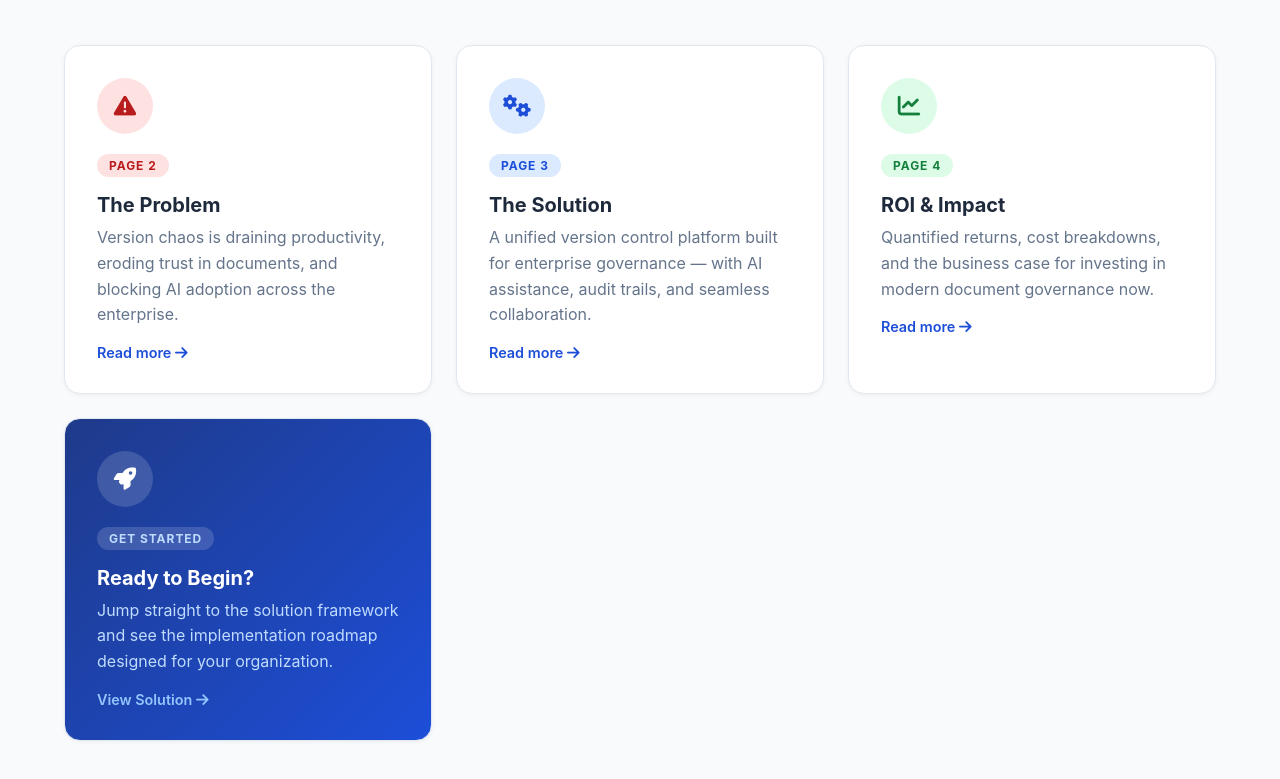
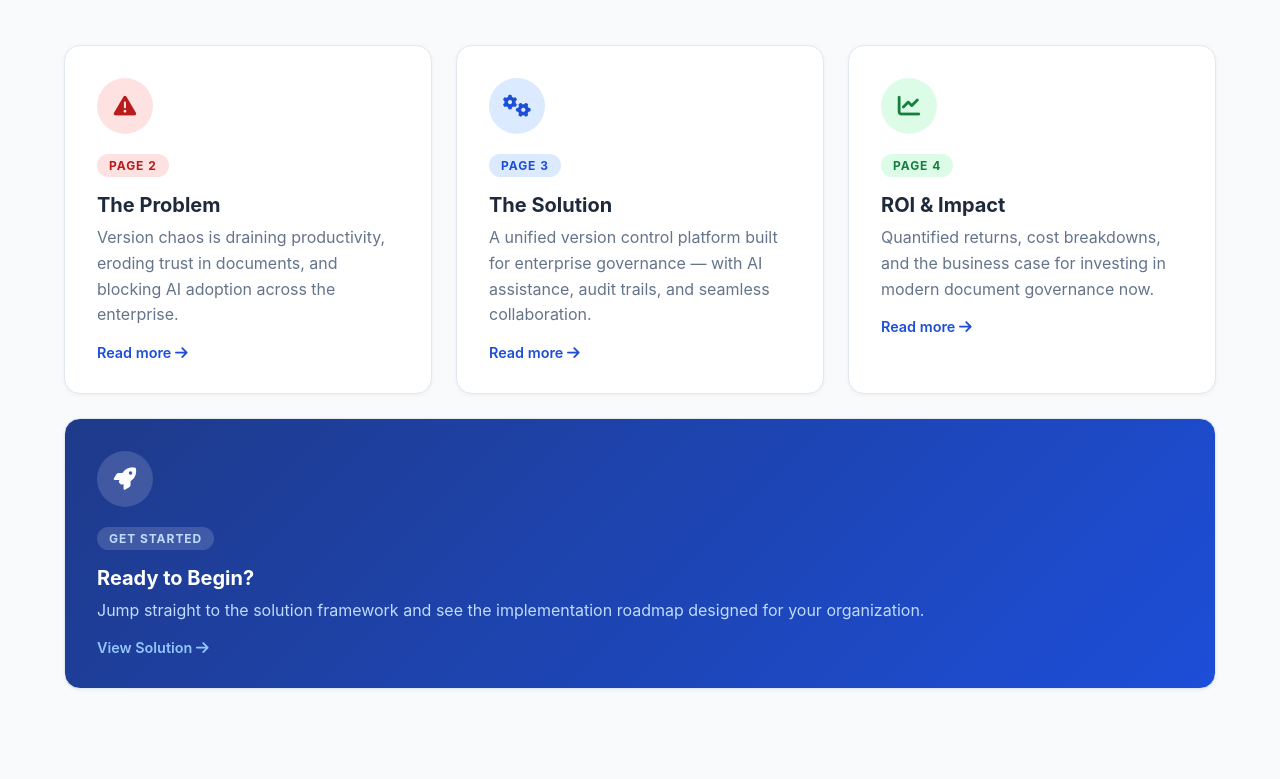
Before and after one commit to NicoleKessinger/Version-Control-Solution, a plain HTML site: page index.html in a window 1280 px wide. Shown: the part 942-1721 px from the top of the page. Drawn offline with Linux system fonts and the light colour scheme.

Commit message:
Make 'Ready to Begin' card span full grid width on Home page
Co-Authored-By: Claude Sonnet 4.6 <noreply@anthropic.com>

```diff
--- a/index.html
+++ b/index.html
@@ -415,7 +415,7 @@
           <p style="color:#1d4ed8;font-weight:600;margin-top:1rem;font-size:0.9rem;">Read more <i class="fa-solid fa-arrow-right"></i></p>
         </div>
 
-        <div class="card" style="background:linear-gradient(135deg,#1e3a8a,#1d4ed8);color:#fff;cursor:pointer;" onclick="showPage('solution')">
+        <div class="card" style="background:linear-gradient(135deg,#1e3a8a,#1d4ed8);color:#fff;cursor:pointer;grid-column:1/-1;" onclick="showPage('solution')">
           <div class="icon-circle" style="background:rgba(255,255,255,0.15);color:#fff;"><i class="fa-solid fa-rocket"></i></div>
           <div class="tag" style="background:rgba(255,255,255,0.15);color:#bfdbfe;">Get Started</div>
           <h3 style="color:#fff;">Ready to Begin?</h3>
```
